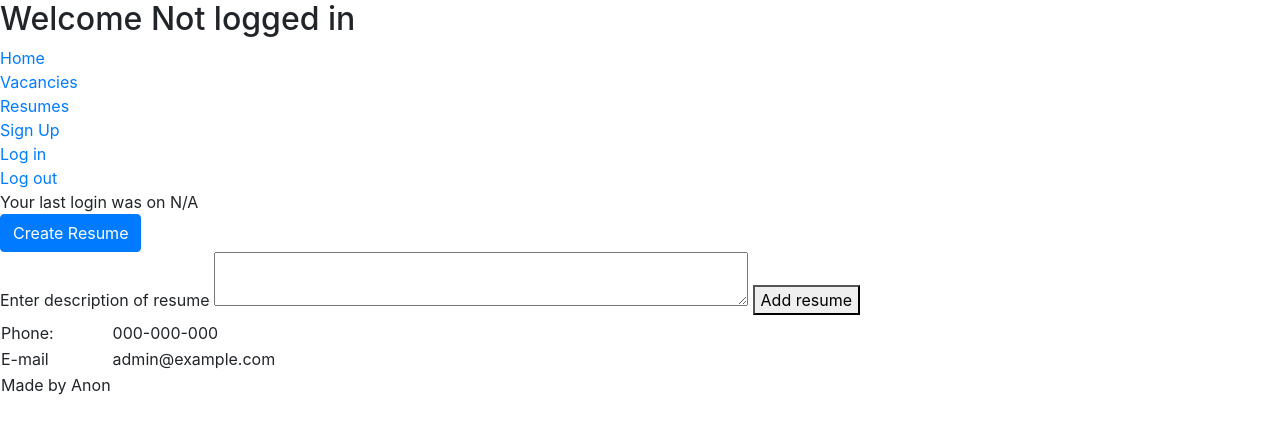
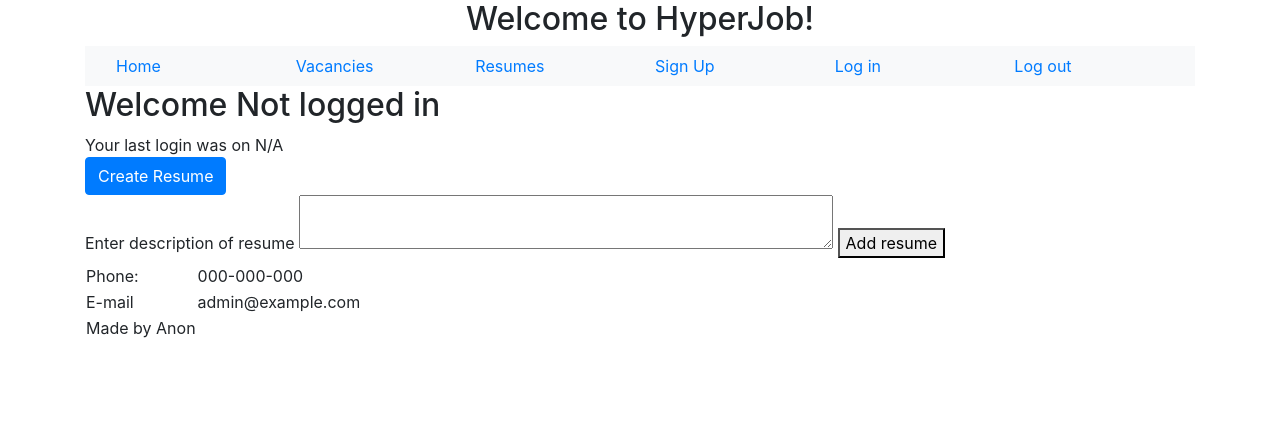
Before and after one commit to SnailCygnuss/hyperskill-job-agency, a Django app: page /home in a window 1280 px wide. Shown: the top 434 px of the page. Run offline with Django 3.2, Linux system fonts and the light colour scheme; some libraries are stand-ins or nearby versions.

Commit message:
Changed main.html

```diff
--- a/hyperjob/templates/hyperjob/main.html
+++ b/hyperjob/templates/hyperjob/main.html
@@ -2,15 +2,29 @@
 <html lang="en">
 <head>
     <meta charset="UTF-8">
+    <link rel="stylesheet" href="styles/style.css">
     <link rel="stylesheet" href="https://maxcdn.bootstrapcdn.com/bootstrap/4.0.0/css/bootstrap.min.css" integrity="sha384-Gn5384xqQ1aoWXA+058RXPxPg6fy4IWvTNh0E263XmFcJlSAwiGgFAW/dAiS6JXm" crossorigin="anonymous">
     <title>{% block title %} HyperJob! {% endblock %}</title>
 </head>
 <body>
-    <h2>{% block heading %} Welcome to HyperJob! {% endblock %}</h2>
-    {% include "hyperjob/topnav.html" %}
-    {% block content %} {% endblock %}
-    <!-- Footer -->
-    {% include "hyperjob/contact.html" %}
-    <!-- End of Footer -->
+    <div class="container">
+     <div class="row justify-content-center">
+        <h2>Welcome to HyperJob!</h2>
+     </div>
+    </div>
+    <div class="container">
+        {% include "hyperjob/topnav.html" %}
+    </div>
+    <div class="container">
+        <h2>{% block heading %} Start Page {% endblock %}</h2>
+    </div>
+    <div class="container">
+        {% block content %} {% endblock %}
+    </div>
+    <div class="container">
+        <!-- Footer -->
+        {% include "hyperjob/contact.html" %}
+        <!-- End of Footer -->
+    </div>
 </body>
 </html>
--- a/hyperjob/templates/hyperjob/topnav.html
+++ b/hyperjob/templates/hyperjob/topnav.html
@@ -1,8 +1,8 @@
-<div>
-    <div><a href="/home">Home</a></div>
-    <div><a href="/vacancies">Vacancies</a></div>
-    <div><a href="/resumes">Resumes</a></div>
-    <div><a href="/signup">Sign Up</a></div>
-    <div><a href="/login">Log in</a></div>
-    <div><a href="/logout">Log out</a></div>
-</div>
+<nav class="navbar navbar-light bg-light">
+    <div class="col-sm"><a href="/home">Home</a></div>
+    <div class="col-sm"><a href="/vacancies">Vacancies</a></div>
+    <div class="col-sm"><a href="/resumes">Resumes</a></div>
+    <div class="col-sm"><a href="/signup">Sign Up</a></div>
+    <div class="col-sm"><a href="/login">Log in</a></div>
+    <div class="col-sm"><a href="/logout">Log out</a></div>
+</nav>
```
Also changed, not shown: hyperjob/templates/hyperjob/styles/style.css (added), 1 other file.
